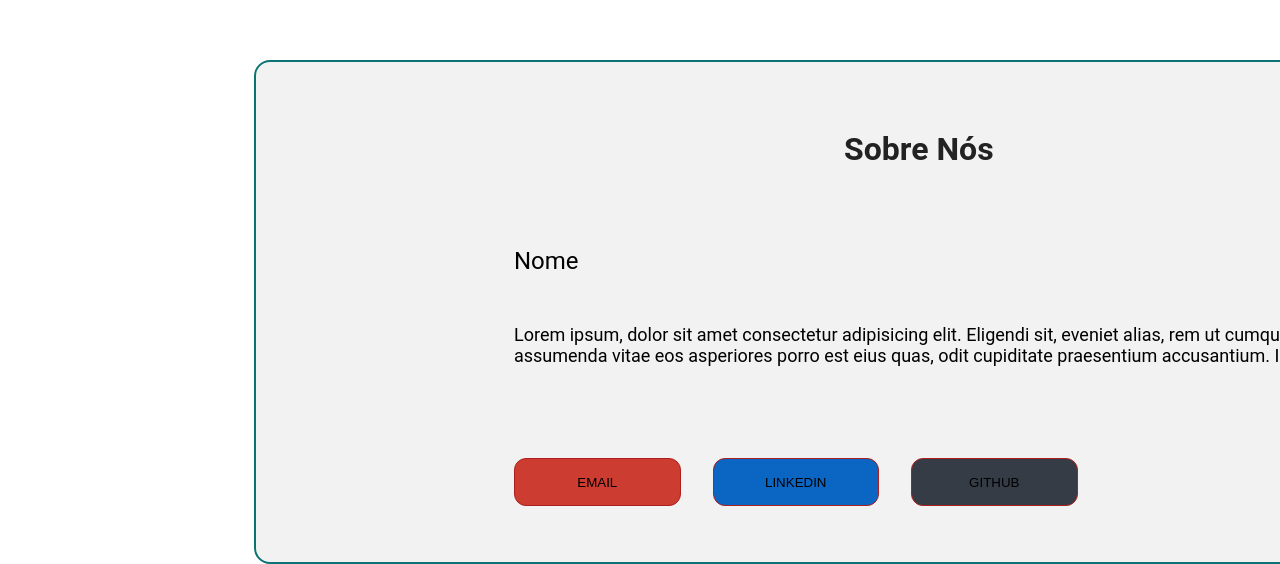
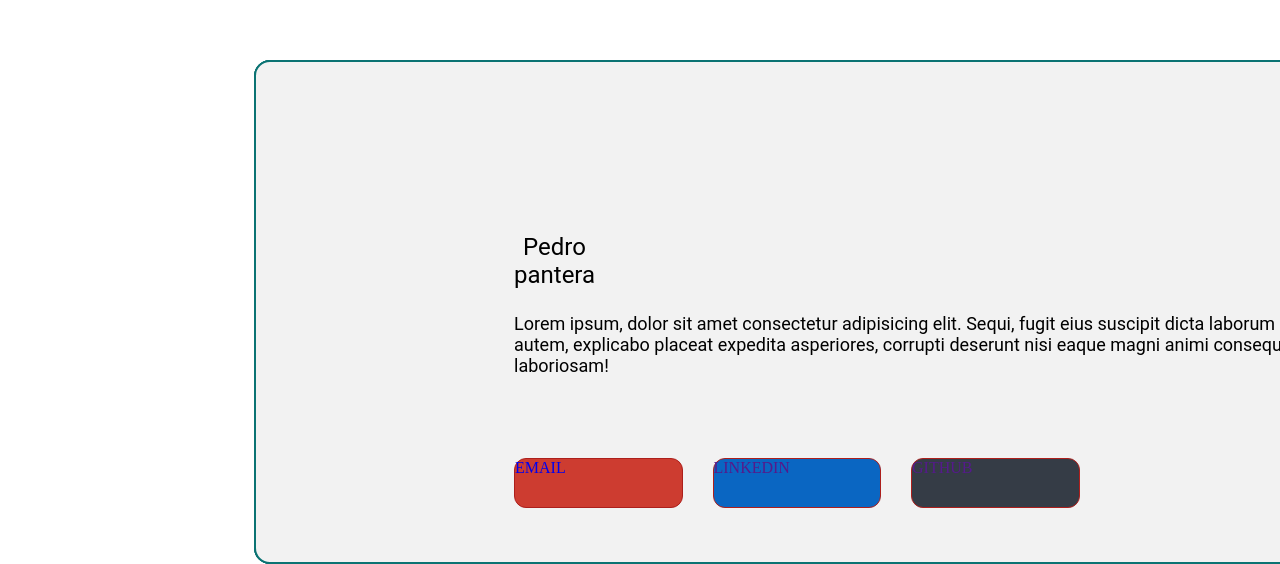
Before and after one commit to matheus-mvk/imprevisao-tempo, a React (Create React App) app: page / in a window 1280 px wide. Shown: the part 1116-1680 px from the top of the page. Built offline with nearby package versions, Linux system fonts and the light colour scheme.

Commit message:
:sparkles: Terminado componente section3

```diff
--- a/src/App.tsx
+++ b/src/App.tsx
@@ -1,7 +1,45 @@
 import { Section3 } from "./components/section3/Section3";
+import { PerfilContainer, Title1 } from "./styled";
 
 function App(){
-    return <Section3/>
+    return (
+        <PerfilContainer>
+            <Title1>Sobre a Equipe</Title1>
+            <Section3
+                description="Lorem ipsum, dolor sit amet consectetur adipisicing elit. Sequi,
+                fugit eius suscipit dicta laborum esse. Praesentium autem, explicabo placeat
+                expedita asperiores, corrupti deserunt nisi eaque magni animi consequatur quis
+                laboriosam!"
+                imgSource=""
+                linkGithub=""
+                linkLinkedin=""
+                linkMail="mailto:matheusmhvs1@gmail.com"
+                name="Matheus"
+            />
+            <Section3
+                description="Lorem ipsum, dolor sit amet consectetur adipisicing elit. Sequi,
+                fugit eius suscipit dicta laborum esse. Praesentium autem, explicabo placeat
+                expedita asperiores, corrupti deserunt nisi eaque magni animi consequatur quis
+                laboriosam!"
+                imgSource=""
+                linkGithub=""
+                linkLinkedin=""
+                linkMail="mailto:matheusmhvs1@gmail.com"
+                name="Luiz"
+            />
+            <Section3
+                description="Lorem ipsum, dolor sit amet consectetur adipisicing elit. Sequi,
+                fugit eius suscipit dicta laborum esse. Praesentium autem, explicabo placeat
+                expedita asperiores, corrupti deserunt nisi eaque magni animi consequatur quis
+                laboriosam!"
+                imgSource=""
+                linkGithub=""
+                linkLinkedin=""
+                linkMail="mailto:matheusmhvs1@gmail.com"
+                name="Pedro pantera"
+            />
+        </PerfilContainer>
+    )
 }
 
 export default App
--- a/src/components/section3/Section3.tsx
+++ b/src/components/section3/Section3.tsx
@@ -1,133 +1,45 @@
-export function Section3(){
+import { EmailLink, GithubLink, LinkedinLink, SectionContainer, TextP, Title3 } from "./section3/styled";
+
+interface Section3Props {
+    name: string;
+    description: string;
+    linkMail: string;
+    linkLinkedin: string;
+    linkGithub: string;
+    imgSource: string;
+}
+
+const Section3: React.FC<Section3Props> = ({ name, description, linkMail, linkLinkedin, linkGithub, imgSource}) => {
     return(
-        <section
-        style={{
-            background: '#F2F2F2',
-            border: '2px solid #0B7373',
-            borderRadius: '16px',
-            position: 'absolute',
-            width: '1412px',
-            height: '500px',
-            left: '254px',
-            top: '1176px'
+        <SectionContainer>
 
-        }}
-        >
-            <h1
-                style={{
-                    position: 'absolute',
-                    width: '235px',
-                    height: '56px',
-                    left: '588px',
-                    top: '32px',
+            <Title3>
+                {name}
+            </Title3>
 
-                    fontFamily:'Roboto',
-                    fontStyle: 'normal',
-                    fontWeight: 700,
-                    fontSize:'32px',
-                    lineHeight: '56px',
-                    display: 'flex',
-                    alignItems: 'center',
-                    textAlign: 'center',
+            <TextP>
+                {description}
+            </TextP>
 
-                    color: '#222222'
-                }}
-            >
-            Sobre Nós
-            </h1>
-
-            <h3
-                style={{
-                    position: 'absolute',
-                    width: '78px',
-                    height: '28px',
-                    left: '258px',
-                    top: '161px',
-
-                    fontFamily:'Roboto',
-                    fontStyle: 'normal',
-                    fontWeight: 400,
-                    fontSize:'24px',
-                    lineHeight: '28px',
-                    display: 'flex',
-                    alignItems: 'center',
-                    textAlign: 'center',
-                }}
-            >
-            Nome
-            </h3>
-
-            <p
-                style={{
-                    position: 'absolute',
-                    width: '916px',
-                    height: '129px',
-                    left: '258px',
-                    top: '200px',
-
-                    fontFamily:'Roboto',
-                    fontStyle: 'normal',
-                    fontWeight: 400,
-                    fontSize:'18px',
-                    lineHeight: '21px',
-                    display: 'flex',
-                    alignItems: 'center',
-
-                    color:'#000000'
-                }}
-            >
-            Lorem ipsum, dolor sit amet consectetur adipisicing elit. Eligendi
-            sit, eveniet alias, rem ut cumque iusto assumenda vitae eos asperiores
-            porro est eius quas, odit cupiditate praesentium accusantium. Inventore, iste.
-            </p>
-
-            <button
-                style={{
-                    position: 'absolute',
-                    width: '166.5px',
-                    height: '48px',
-                    left: '258px',
-                    top: '396px',
-
-                    background: '#CD3C30',
-                    border: '1.5px solid #AD1F1C',
-                    borderRadius: '12px',
-                }}
+            <EmailLink
+                href={linkMail}
             >
             EMAIL
-            </button>
+            </EmailLink>
 
-            <button
-                style={{
-                    position: 'absolute',
-                    width: '166.5px',
-                    height: '48px',
-                    left: '456.5px',
-                    top: '396px',
-
-                    background: '#0A66C2',
-                    border: '1.5px solid #AD1F1C',
-                    borderRadius: '12px',
-                }}
+            <LinkedinLink
+                href={linkLinkedin}
             >
             LINKEDIN
-            </button>
+            </LinkedinLink>
 
-            <button
-                style={{
-                    position: 'absolute',
-                    width: '166.5px',
-                    height: '48px',
-                    left: '655px',
-                    top: '396px',
-
-                    background: '#353C46',
-                    border: '1.5px solid #AD1F1C',
-                    borderRadius: '12px',
-                }}
+            <GithubLink
+                href={linkGithub}
             >
             GITHUB
-            </button>
-        </section>
+            </GithubLink>
+        </SectionContainer>
     );
 }
+
+export {Section3};
--- /dev/null
+++ b/src/components/section3/section3/styled.ts
@@ -0,0 +1,87 @@
+import styled from "styled-components";
+
+const SectionContainer = styled.section`
+            background: #F2F2F2;
+            border: 2px solid #0B7373;
+            border-radius: 16px;
+            position: absolute;
+            width: 1412px;
+            height: 500px;
+            left: 254px;
+            top: 1176px;
+`;
+
+const Title3 = styled.h3`
+            position: absolute;
+            width: 78px;
+            height: 28px;
+            left: 258px;
+            top: 161px;
+
+            font-family: 'Roboto';
+            font-style: normal;
+            font-weight: 400;
+            font-size:24px;
+            line-height: 28px;
+            display: flex;
+            align-items: center;
+            text-align: center;
+`;
+
+const TextP = styled.p`
+            position: absolute;
+            width: 916px;
+            height: 129px;
+            left: 258px;
+            top: 200px;
+
+            font-family: 'Roboto';
+            font-style: normal;
+            font-weight: 400;
+            font-size:18px;
+            line-height: 21px;
+            display: flex;
+            align-items: center;
+
+            color:#000000;
+`;
+
+const EmailLink = styled.a`
+            position: absolute;
+            width: 166.5px;
+            height: 48px;
+            left: 258px;
+            top: 396px;
+
+            background: #CD3C30;
+            border: 1.5px solid #AD1F1C;
+            border-radius: 12px;
+            text-decoration: none;
+`;
+
+const LinkedinLink = styled.a`
+            position: absolute;
+            width: 166.5px;
+            height: 48px;
+            left: 456.5px;
+            top: 396px;
+
+            background: #0A66C2;
+            border: 1.5px solid #AD1F1C;
+            border-radius: 12px;
+            text-decoration: none;
+`
+const GithubLink = styled.a`
+            position: absolute;
+            width: 166.5px;
+            height: 48px;
+            left: 655px;
+            top: 396px;
+
+            background: #353C46;
+            border: 1.5px solid #AD1F1C;
+            border-radius: 12px;
+            text-decoration: none;
+`;
+
+export {SectionContainer, Title3, TextP, EmailLink, LinkedinLink, GithubLink};
--- /dev/null
+++ b/src/styled.ts
@@ -0,0 +1,29 @@
+import styled from "styled-components";
+
+
+const PerfilContainer = styled.div`
+            display: flex;
+            align-items: center;
+            justify-content: center;
+`;
+
+const Title1 = styled.h1`
+            position: absolute;
+            width: 235px;
+            height: 56px;
+            left: 588px;
+            top: 32px;
+
+            font-family: 'Roboto';
+            font-style: normal;
+            font-weight: 700;
+            font-size: 32px;
+            line-height: 56px;
+            display: flex;
+            align-items: center;
+            text-align: center;
+
+            color: #222222;
+`;
+
+export { PerfilContainer, Title1 };
```
